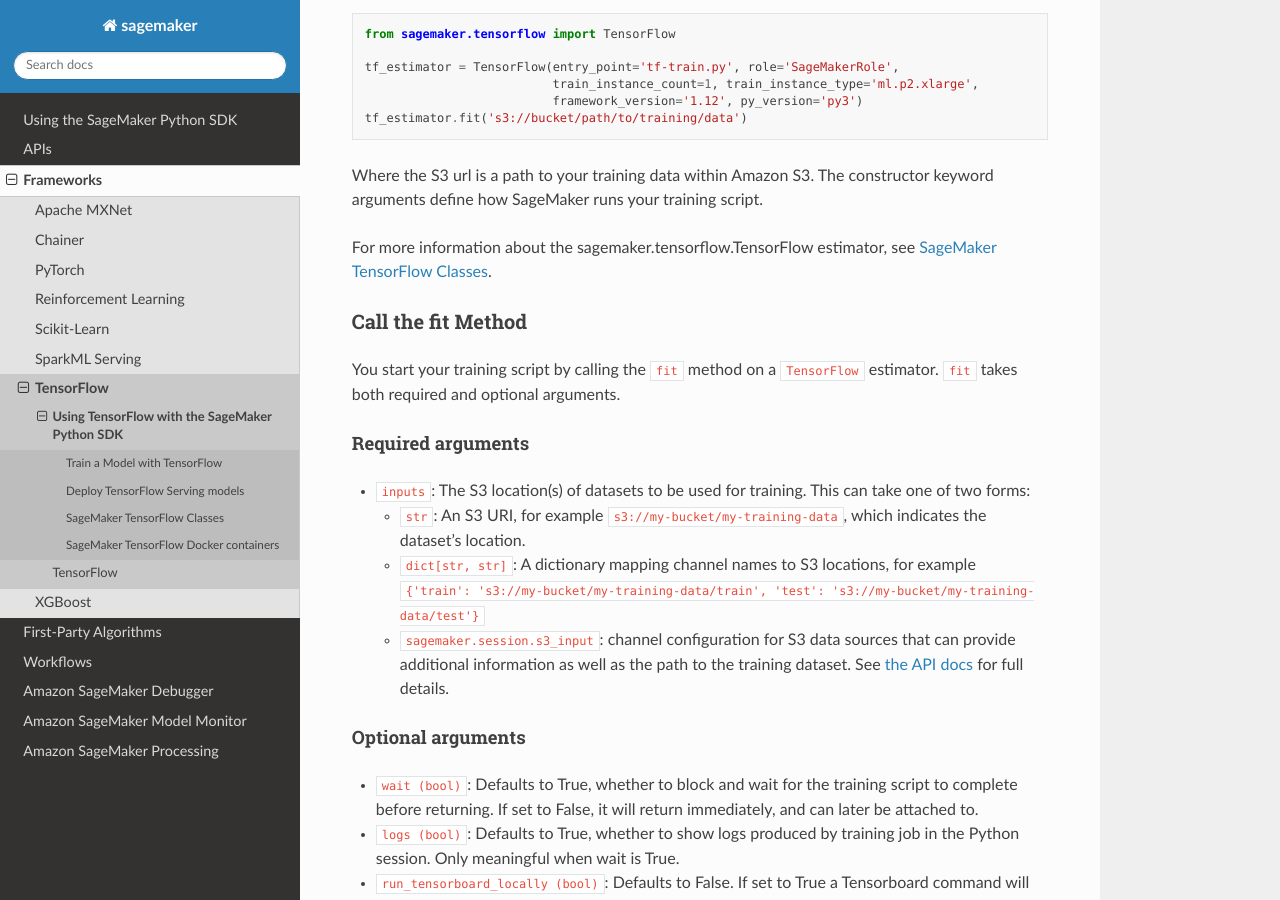
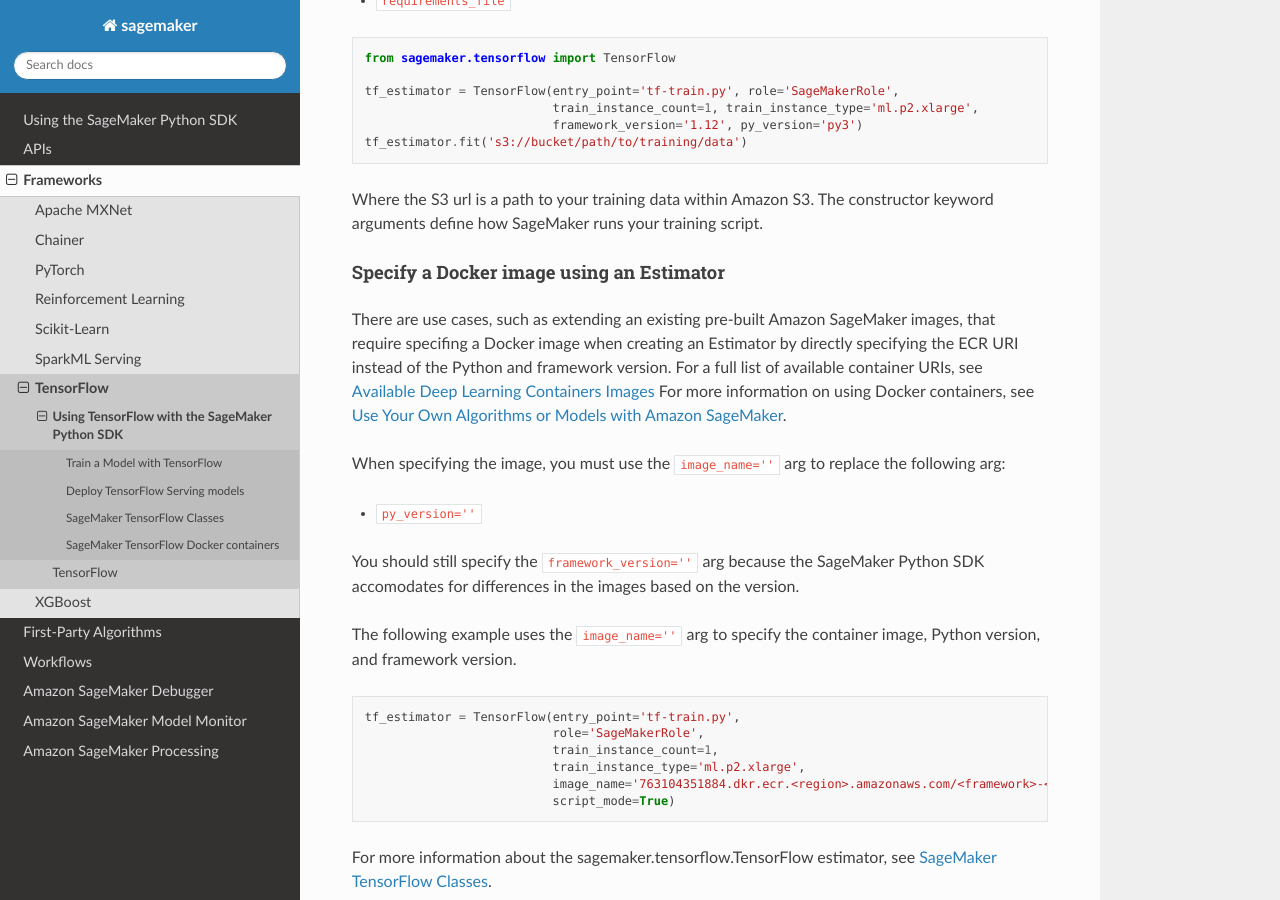
Before and after one commit to Evan-W-ang/sagemaker-python-sdk, a Sphinx documentation site: the page built from doc/frameworks/tensorflow/using_tf.rst, in a window 1280 px wide and 900 px high, scrolled down 5449 px. Built offline with Sphinx 7.4.7 and the Read the Docs theme 2.0.0, drawn with Linux system fonts in a browser that asks for light colours; some of the changed text lies outside the part shown.

Commit message:
doc: Add ECR URI Estimator example (#1688)

```diff
--- a/doc/frameworks/tensorflow/using_tf.rst
+++ b/doc/frameworks/tensorflow/using_tf.rst
@@ -196,6 +196,28 @@ The following args are not permitted when using Script Mode:
 
 Where the S3 url is a path to your training data within Amazon S3.
 The constructor keyword arguments define how SageMaker runs your training script.
+
+Specify a Docker image using an Estimator
+-----------------------------------------
+
+There are use cases, such as extending an existing pre-built Amazon SageMaker images, that require specifing a Docker image when creating an Estimator by directly specifying the ECR URI instead of the Python and framework version. For a full list of available container URIs, see `Available Deep Learning Containers Images <https://github.com/aws/deep-learning-containers/blob/master/available_images.md>`__ For more information on using Docker containers, see `Use Your Own Algorithms or Models with Amazon SageMaker <https://docs.aws.amazon.com/sagemaker/latest/dg/your-algorithms.html>`__.
+
+When specifying the image, you must use the ``image_name=''`` arg to replace the following arg:
+
+- ``py_version=''``
+
+You should still specify the ``framework_version=''`` arg because the SageMaker Python SDK accomodates for differences in the images based on the version.
+
+The following example uses the ``image_name=''`` arg to specify the container image, Python version, and framework version.
+
+.. code:: python
+
+   tf_estimator = TensorFlow(entry_point='tf-train.py',
+                             role='SageMakerRole',
+                             train_instance_count=1,
+                             train_instance_type='ml.p2.xlarge',
+                             image_name='763104351884.dkr.ecr.<region>.amazonaws.com/<framework>-<job type>:<framework version>-<cpu/gpu>-<python version>-ubuntu18.04',
+                             script_mode=True)
 
 For more information about the sagemaker.tensorflow.TensorFlow estimator, see `SageMaker TensorFlow Classes`_.
 
```
